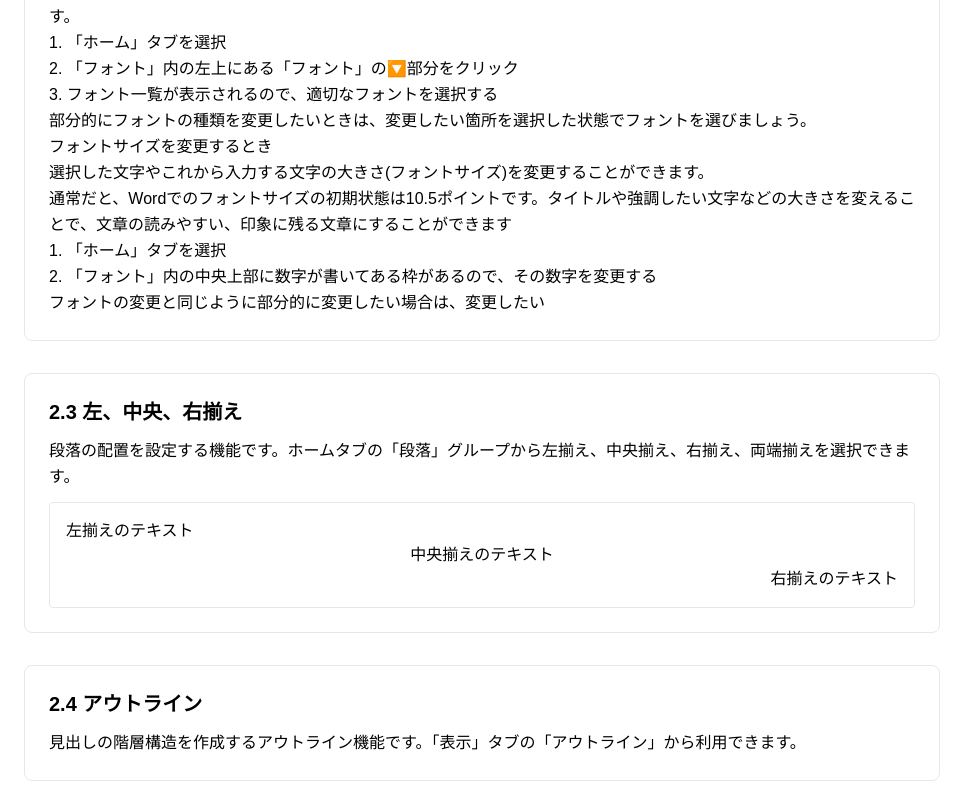
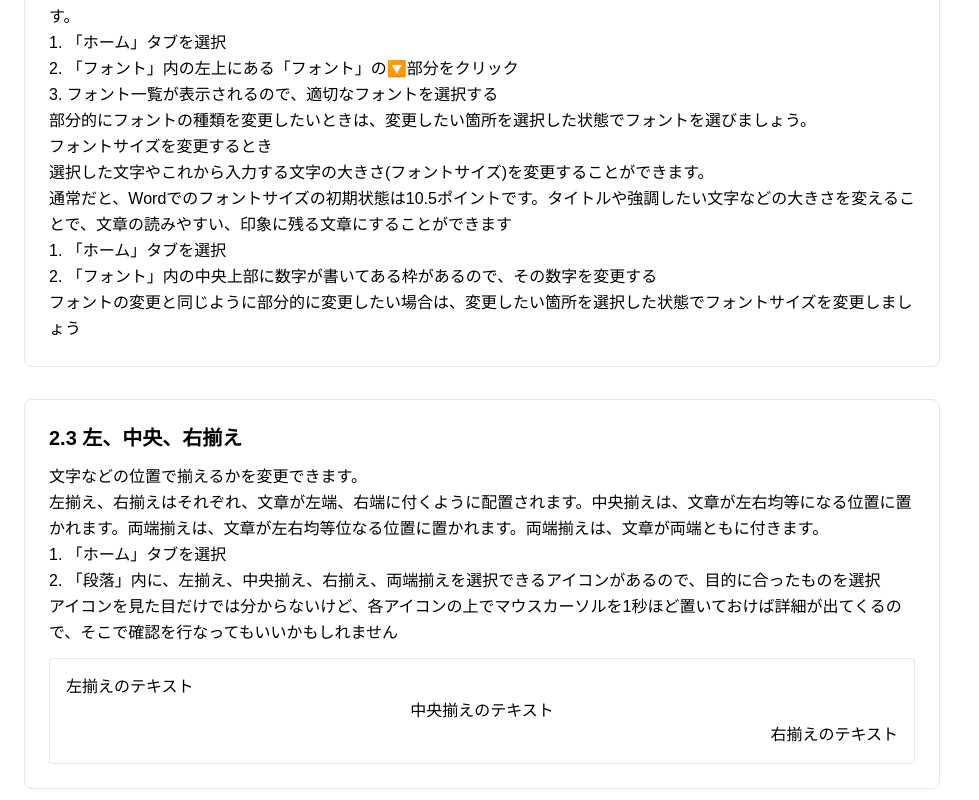
Before and after one commit to Kan-O435/u3-web-document, a Next.js app: page / in a window 1280 px wide. Shown: the part 3140-3940 px from the top of the page, without its empty margins (0-979 px from the left). Built offline with nearby package versions, Linux system fonts and the light colour scheme.

Commit message:
ホームタブ画面の文書の作成

```diff
--- a/app/components/sections/HomeTabSection.tsx
+++ b/app/components/sections/HomeTabSection.tsx
@@ -111,7 +111,8 @@ export default function HomeTabSection() {
             通常だと、Wordでのフォントサイズの初期状態は10.5ポイントです。タイトルや強調したい文字などの大きさを変えることで、文章の読みやすい、印象に残る文章にすることができます<br />
             1. 「ホーム」タブを選択<br />
             2. 「フォント」内の中央上部に数字が書いてある枠があるので、その数字を変更する<br />
-            フォントの変更と同じように部分的に変更したい場合は、変更したい
+            フォントの変更と同じように部分的に変更したい場合は、変更したい箇所を選択した状態でフォントサイズを変更しましょう<br />
+
 
           </p>
         </div>
@@ -121,7 +122,11 @@ export default function HomeTabSection() {
             2.3 左、中央、右揃え
           </h3>
           <p className="text-black leading-relaxed mb-3">
-            段落の配置を設定する機能です。ホームタブの「段落」グループから左揃え、中央揃え、右揃え、両端揃えを選択できます。
+            文字などの位置で揃えるかを変更できます。<br />
+            左揃え、右揃えはそれぞれ、文章が左端、右端に付くように配置されます。中央揃えは、文章が左右均等になる位置に置かれます。両端揃えは、文章が左右均等位なる位置に置かれます。両端揃えは、文章が両端ともに付きます。<br />
+            1. 「ホーム」タブを選択<br />
+            2. 「段落」内に、左揃え、中央揃え、右揃え、両端揃えを選択できるアイコンがあるので、目的に合ったものを選択<br />
+            アイコンを見た目だけでは分からないけど、各アイコンの上でマウスカーソルを1秒ほど置いておけば詳細が出てくるので、そこで確認を行なってもいいかもしれません<br />
           </p>
           <div className="bg-white p-4 rounded border border-gray-200">
             <p className="text-left text-black">左揃えのテキスト</p>
@@ -135,7 +140,15 @@ export default function HomeTabSection() {
             2.4 アウトライン
           </h3>
           <p className="text-black leading-relaxed">
-            見出しの階層構造を作成するアウトライン機能です。「表示」タブの「アウトライン」から利用できます。
+            文字の先頭に箇条書き、段落番号を追加することができます。<br />
+            レポートにおいては、目次や各項目の見出し部分に用いられます。<br />
+            ・箇条書き、段落番号の表示<br />
+            1. 「ホーム」タブを選択<br />
+            2. 「段落」内の左上部分に、「箇条書き」、「段落番号」、「アウトライン」のアイコンがあるので、目的に合わせて選択<br />
+                ・箇条書き：箇条書きの段落を作成することができます<br />
+                ・段落番号：番号のついた段落を作成することができます<br />
+                ・アウトライン：階層構造を持つリストを作成することができます。階層のベクトル<br />
+
           </p>
         </div>
 
```
